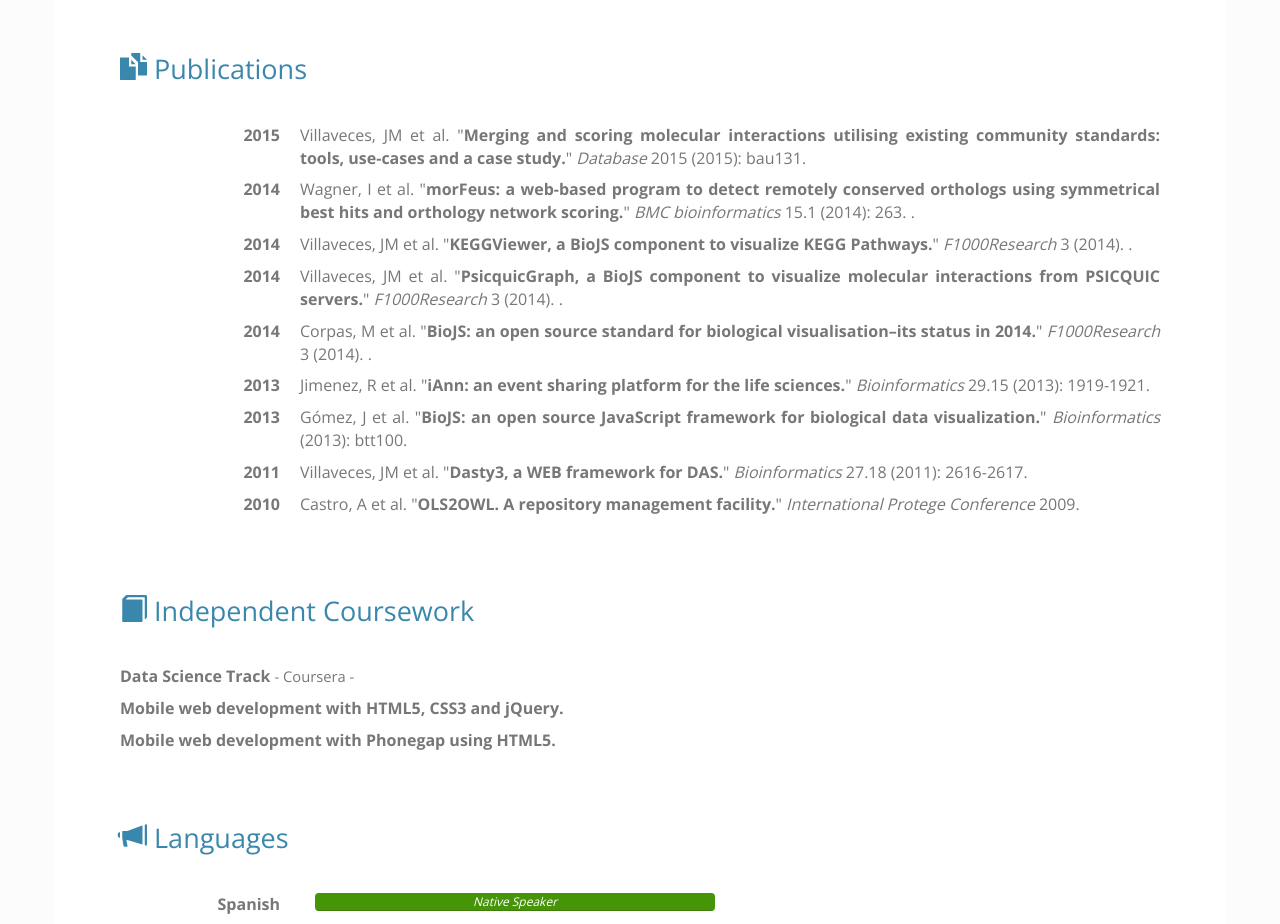
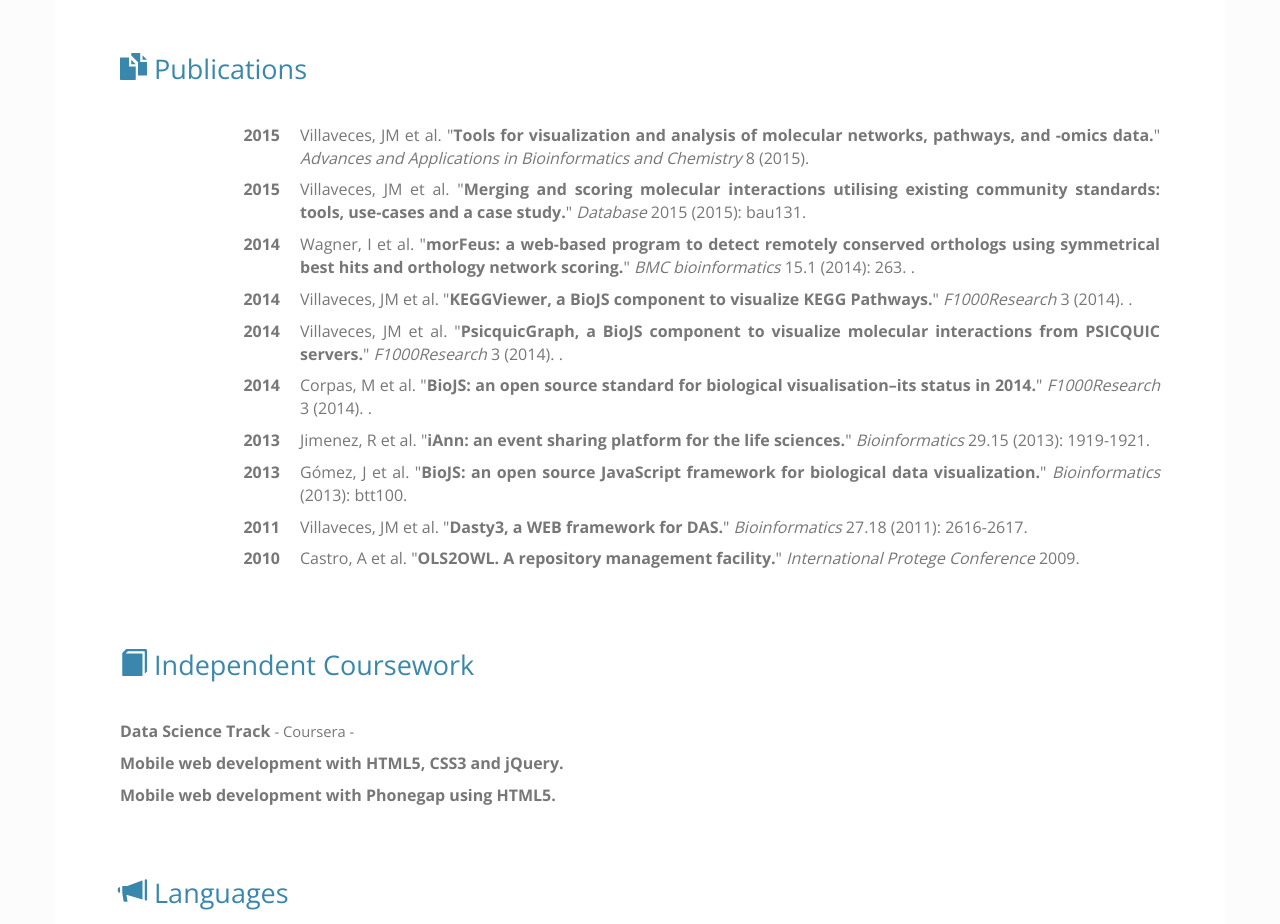
Before and after one commit to jmvillaveces/jmvillaveces.github.io, a website: page index.html in a window 1280 px wide. Shown: the part 1380-2304 px from the top of the page. Drawn offline with nearby package versions, Linux system fonts and the light colour scheme.

Commit message:
added publication

```diff
--- a/index.html
+++ b/index.html
@@ -232,6 +232,14 @@
                     <dt>2015</dt>
                     <dd>
                         <p>
+                            Villaveces, JM et al. "<strong>Tools for visualization and analysis of molecular networks, pathways, and -omics data.</strong>"
+                            <i> Advances and Applications in Bioinformatics and Chemistry</i> 8 (2015).
+                        </p>
+                    </dd>
+
+                    <dt>2015</dt>
+                    <dd>
+                        <p>
                             Villaveces, JM et al. "<strong>Merging and scoring molecular interactions utilising existing community standards: tools, use-cases and a case study.</strong>"
                             <i>Database</i> 2015 (2015): bau131.
                         </p>
```
